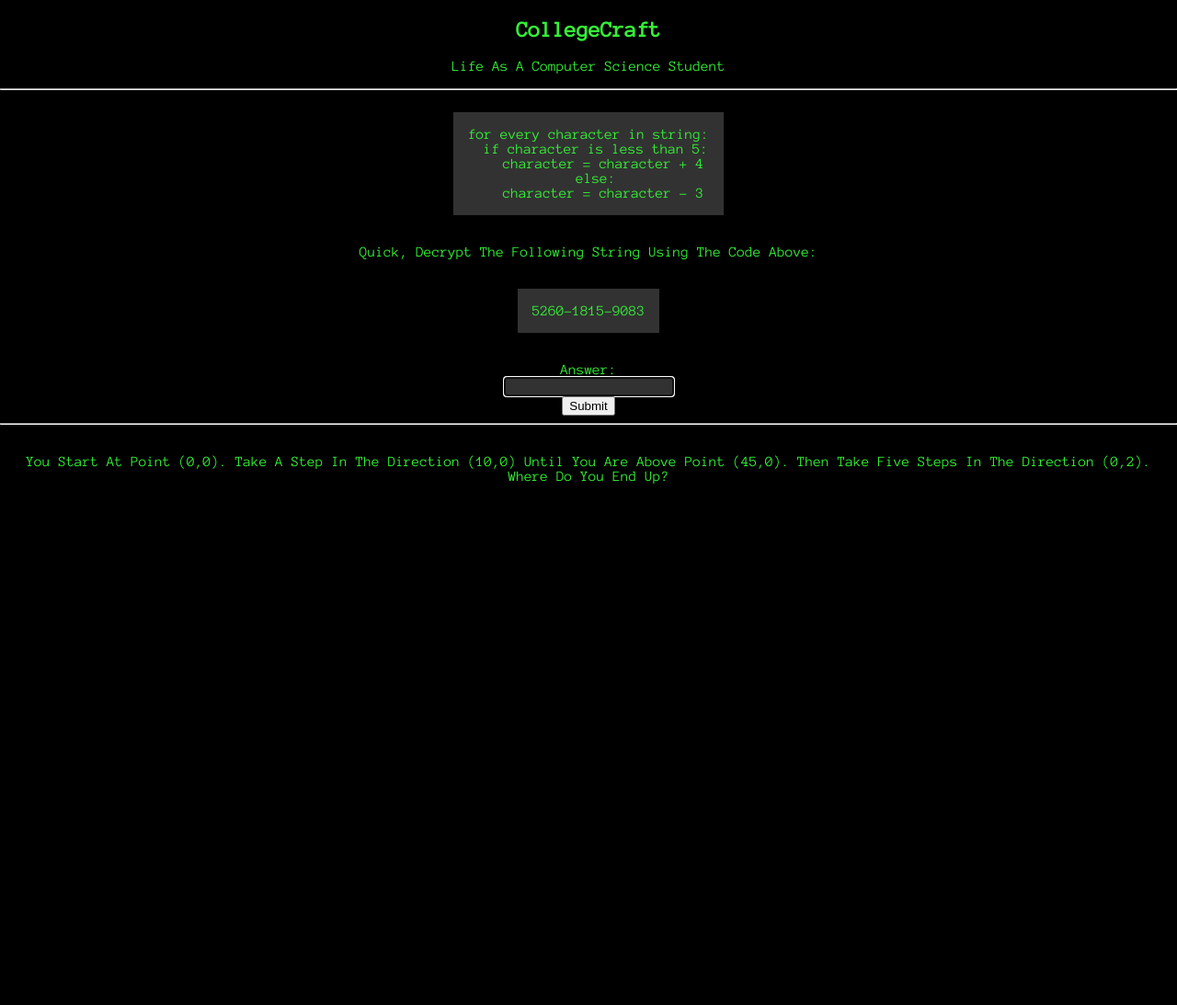
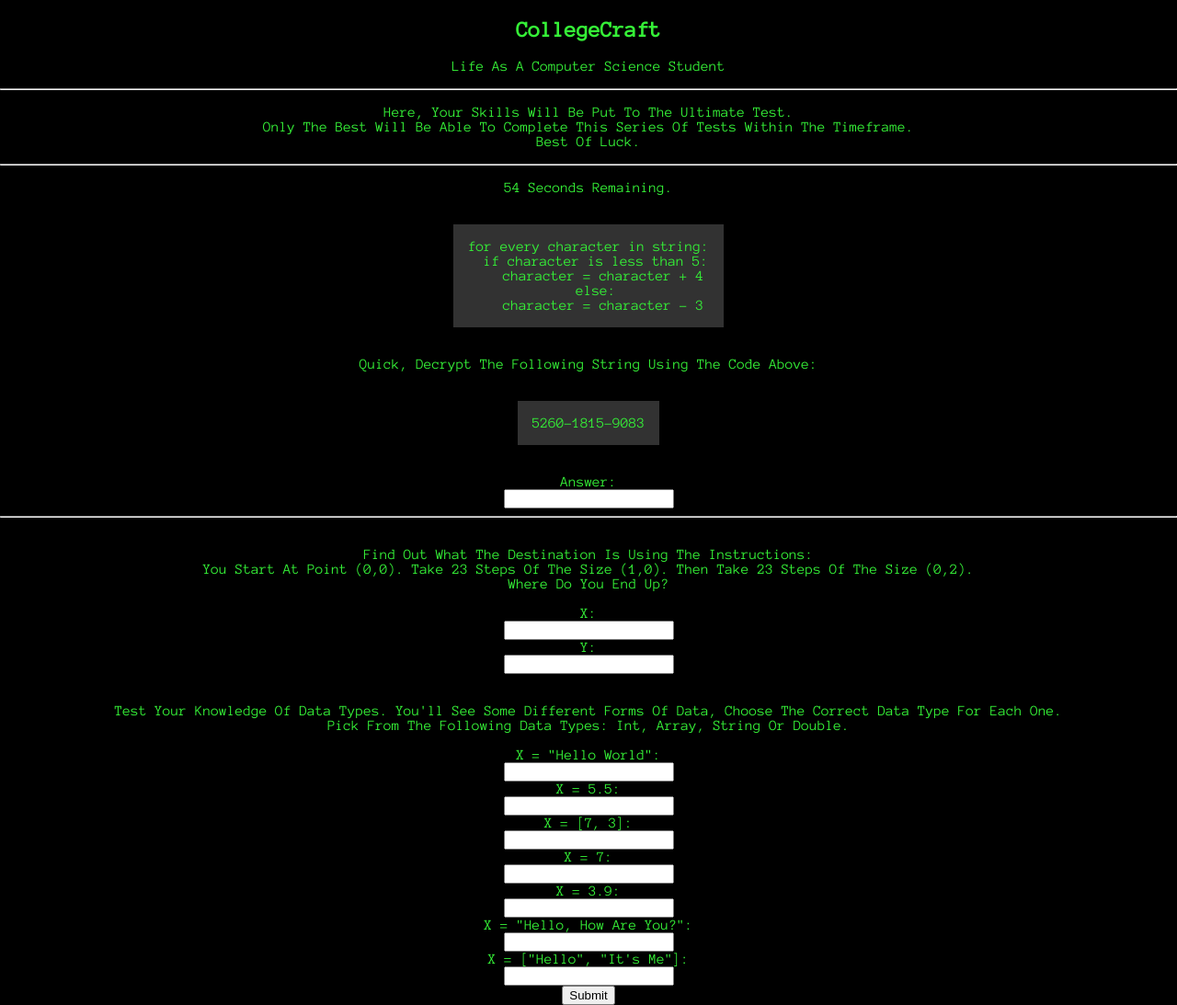
Before and after one commit to fjwillemsen/Dev6B, a Flask app: page /development in a window 1280 px wide. Shown: the whole page at 92% size. Before the commit the page ends 526 px from the top, so only its background shows below. Run offline with Flask 2, Linux system fonts and the light colour scheme.

Commit message:
Added the database connector in the Main. Set up the database on the server. Added two new games to the Development section.

```diff
--- a/Development.py
+++ b/Development.py
@@ -1,13 +1,32 @@
-import random
+import random as r
 from flask import Flask, render_template, request
 from string import Template
 
+
 class Development:
 
+    xgensize = 0
+    ygensize = 0
+    xgendestination = 0
+    ygendestination = 0
+    xgennumberofsteps = 0
+    ygennumberofsteps = 0
+
+    def get(self):
+        temp = Template(render_template("development.html"))
+        code = self.generateCode(12)
+        answer = self.getDecryptedCode(code)
+        self.generateLocation()
+        print(answer)
+        print(self.xgendestination, ", ", self.ygendestination)
+        return temp.substitute(numbercode=code, answercode=answer,
+                               xsize = self.xgensize, ysize = self.ygensize, xnumberofsteps = self.xgennumberofsteps, ynumberofsteps = self.ygennumberofsteps, xdestination = self.xgendestination, ydestination = self.ygendestination)
+
+    # Assignment 1
     def generateCode(self, max):
         code = ""
         for i in range(0,max):
-            code += str(random.randint(0,9))
+            code += str(r.randint(0,9))
         return Development.encodeString(self, code)
 
     def encodeString(self, string):
@@ -30,11 +49,35 @@ class Development:
                     result += str(int(i) - 3)
         return Development.encodeString(self, result)
 
-    def get(self):
-        print("1")
-        temp = Template(render_template("development.html"))
-        code = self.generateCode(12)
-        answer = self.getDecryptedCode(code)
-        print('Code: ' + code)
-        print('Answer: ' + answer)
-        return temp.substitute(numbercode=code, answercode=answer)
+    # Assignment 2
+    def generateLocation(self):
+        self.xgensize = r.randint(1,10)
+        self.ygensize = r.randint(1,10)
+        self.xgennumberofsteps = r.randint(10,40)
+        self.ygennumberofsteps = r.randint(10,40)
+        self.xgendestination = (self.xgensize * self.xgennumberofsteps)
+        self.ygendestination = (self.ygensize * self.ygennumberofsteps)
+
+    #Answer
+    def answers(self, form):
+        correct = []
+        if form.get('answer1') == form.get('useranswer1'):
+            correct.append(1)
+        if form.get('answer2x') == form.get('useranswer2x') and form.get('answer2y') == form.get('useranswer2y'):
+            correct.append(2)
+        if  form.get('answer3.1') == form.get('useranswer3.1') and \
+            form.get('answer3.2') == form.get('useranswer3.2') and \
+            form.get('answer3.3') == form.get('useranswer3.3') and \
+            form.get('answer3.4') == form.get('useranswer3.4') and \
+            form.get('answer3.5') == form.get('useranswer3.5') and \
+            form.get('answer3.6') == form.get('useranswer3.6') and \
+            form.get('answer3.7') == form.get('useranswer3.7'):
+            correct.append(3)
+
+        temp = Template(render_template("development-answers.html"))
+        if len(correct) < 1:
+            return temp.substitute(text = "You didn't pass a single test. You failed us.")
+        if len(correct) < 3:
+            return temp.substitute(text = "Looks like you didn't pass all tests. These are the ones you did pass: " + ", ".join(map(str, correct)))
+        if len(correct) > 2:
+            return temp.substitute(text = "Congratulations, you passed every test!")
--- a/Main.py
+++ b/Main.py
@@ -3,7 +3,7 @@ from english import English
 from Analyse import Analyse
 from Spar import Spar
 from flask import Flask, render_template, request
-
+import pymysql
 from Development import Development
 from Peercoaching import Peercoaching
 from spar_game import spar_game
@@ -16,6 +16,8 @@ class Account:
 
 app = Flask(__name__)
 task = ProjectTask()
+global connection
+global cursor
 
 @app.route('/')
 def index():
@@ -38,16 +40,11 @@ def analyse():
 
 @app.route('/development')
 def development():
-    return Development.get(Development())
+    return Development().get()
 
 @app.route('/development-answer', methods=['POST'])
 def developmentanswer():
-    print('Answer: ' + str(request.form.get('answer')))
-    print('Useranswer: ' + str(request.form.get('useranswer')))
-    if str(request.form.get('answer')) == str(request.form.get('useranswer')):
-        return "<p>Congratz!</p>"
-    else:
-        return "<p>Failure</p>"
+    return Development().answers(request.form)
 
 @app.route('/project/')
 def project():
@@ -87,6 +84,23 @@ def sparcheck():
     #         spar_game.incscore(spar_game,50)
     return spar_game.check(spar_game(),useranswer)
 
+def changeScore(value, modifier):
+    if value is not None:
+        cursor.execute("UPDATE user SET score = '" + value + "'")
+    elif modifier is not None:
+        cursor.execute("UPDATE user SET score = score + '" + modifier + "'")
+
 if __name__ == "__main__":
+    global connection
+    global cursor
+
+    #Uncomment before pushing to run on server / Comment when testing locally
     app.run(host='145.24.222.234', port=8080)
-    # app.run(debug=True)
+    connection = pymysql.connect(host='localhost', port=8081, user='root', passwd='2cKF97', db='CollegeCraft')
+
+    #Uncomment when testing locally / Comment before pushing to run on server
+    #app.run(debug=True)
+    #connection = pymysql.connect(host='localhost', port=3306, user='root', passwd='2cKF97', db='CollegeCraft')
+
+
+    cursor = connection.cursor()
--- a/templates/development.html
+++ b/templates/development.html
@@ -4,8 +4,23 @@
     <meta charset="UTF-8">
     <title>CollegeCraft</title>
     <link href="https://fonts.googleapis.com/css?family=Anonymous+Pro" rel="stylesheet">
+    <script>
+        var count=60;
+        var counter=setInterval(timer, 1000);
+
+        function timer() {
+          count=count-1;
+          if (count <= 0) {
+             clearInterval(counter);
+             document.getElementById("form").submit();
+             return;
+          }
+
+          document.getElementById("timer").innerHTML = count + " Seconds remaining.";
+        }
+    </script>
     <style>
-        body {
+        body, a {
             background-color: black;
             color: rgb(53,240,55);
             font-family: 'Anonymous Pro', monospace;
@@ -13,6 +28,10 @@
             text-align: center;
             padding: 0;
             margin: 0;
+        }
+
+        a {
+            text-decoration: none
         }
 
         h2 {
@@ -43,14 +62,18 @@
     </style>
 </head>
 <body>
-    <div>
+    <a href="http://145.24.222.234:8080">
     <h2>CollegeCraft</h2>
     <p>Life As A Computer Science Student</p>
-
+    </a>
     <hr>
+        <p>Here, your skills will be put to the ultimate test.<br>
+        Only the best will be able to complete this series of tests within the timeframe.<br>
+        Best of luck.</p>
+    <hr>
+    <p id="timer">60 Seconds remaining</p>
     </div>
     <div>
-
         <p class="code">for every character in string:<br>
         &emsp;if character is less than 5:<br>
         &emsp;&emsp;character = character + 4<br>
@@ -61,17 +84,42 @@
         <p class="code">${numbercode}</p>
         </p>
         <form method="post" action="/development-answer" id="form">
-        <input type="text" id="answer" name="answer" style="display: none" value="${answercode}">
-        Answer:<br><input type="text" id="useranswer" name="useranswer" required autofocus><br>
-        <input type="submit" value="Submit">
-    </form>
+            <input type="text" id="answer1" name="answer1" style="display: none" value="${answercode}">
+            Answer:<br><input type="text" id="useranswer1" name="useranswer1" required><br>
     </div>
     <hr>
     <div>
         <p><br>
-            You start at point (0,0). Take a step in the direction (10,0) until you are above point (45,0). Then take five steps in the direction (0,2).<br>
+            Find out what the destination is using the instructions:<br>
+            You start at point (0,0). Take ${xnumberofsteps} steps of the size (${xsize},0). Then take ${ynumberofsteps} steps of the size (0,${ysize}).<br>
             Where do you end up?
         </p>
+            <input type="text" id="answer2x" name="answer2x" style="display: none" value="${xdestination}">
+            X:<br><input type="text" id="useranswer2x" name="useranswer2x" required><br>
+            <input type="text" id="answer2y" name="answer2y" style="display: none" value="${ydestination}">
+            Y:<br><input type="text" id="useranswer2y" name="useranswer2y" required><br>
+    </div>
+    <div>
+        <p><br>
+            Test your knowledge of data types. You'll see some different forms of data, choose the correct data type for each one.<br>
+            Pick from the following data types: int, array, string or double.
+        </p>
+            <input type="text" id="answer3.1" name="answer3.1" style="display: none" value="string">
+            x = "Hello world":<br><input type="text" id="useranswer3.1" name="useranswer3.1" required><br>
+            <input type="text" id="answer3.2" name="answer3.2" style="display: none" value="double">
+            x = 5.5:<br><input type="text" id="useranswer3.2" name="useranswer3.2" required><br>
+            <input type="text" id="answer3.3" name="answer3.3" style="display: none" value="array">
+            x = [7, 3]:<br><input type="text" id="useranswer3.3" name="useranswer3.3" required><br>
+            <input type="text" id="answer3.4" name="answer3.4" style="display: none" value="int">
+            x = 7:<br><input type="text" id="useranswer3.4" name="useranswer3.4" required><br>
+            <input type="text" id="answer3.5" name="answer3.5" style="display: none" value="double">
+            x = 3.9:<br><input type="text" id="useranswer3.5" name="useranswer3.5" required><br>
+            <input type="text" id="answer3.6" name="answer3.6" style="display: none" value="string">
+            x = "Hello, how are you?":<br><input type="text" id="useranswer3.6" name="useranswer3.6" required><br>
+            <input type="text" id="answer3.7" name="answer3.7" style="display: none" value="array">
+            x = ["hello", "it's me"]:<br><input type="text" id="useranswer3.7" name="useranswer3.7" required><br>
+            <input type="submit" value="Submit">
+        </form>
     </div>
 </body>
 </html>
```
Also changed, not shown: templates/development-answers.html (added, +54 -0 lines). Lines whose indentation alone changed are shown as unchanged.
